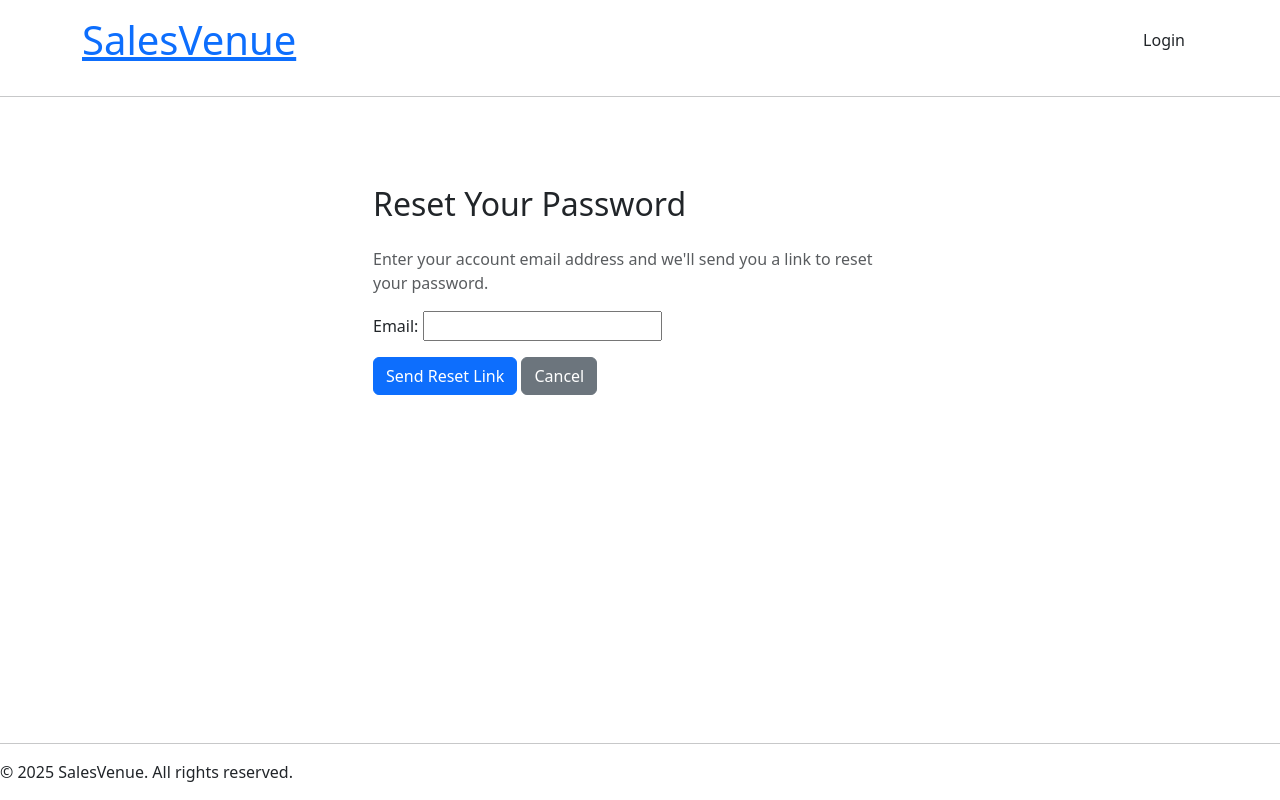
After one commit to Kumaraguhan-Testpress/SalesVenue_MP, a Django app: page /accounts/password_reset/ in a window 1280 px wide. The commit adds this page. Run offline with Django 4.2, Linux system fonts and the light colour scheme; some libraries are stand-ins or nearby versions.

Commit message:
feat: Add Password Reset Feature with Email Support (#17)
- Implemented password reset request view and form
- Added password reset confirmation flow with secure token validation
- Users can recover accounts without admin intervention
- Secure, token-based reset prevents unauthorized access
- Improves usability and aligns with common authentication standards

```diff
--- a/accounts/templates/login.html
+++ b/accounts/templates/login.html
@@ -11,6 +11,7 @@
                 <button type="submit" class="btn btn-primary btn-lg">Login</button>
             </div>
         </form>
+        <center><a href="{% url 'password_reset' %}" >Forget Password ?</a></center>
     </div>
 </div>
 {% endblock %}
--- /dev/null
+++ b/accounts/templates/registration/password_reset_form.html
@@ -0,0 +1,26 @@
+{% extends "base.html" %}
+{% block content %}
+<div class="container mt-5">
+    <div class="row justify-content-center">
+        <div class="col-md-6">
+            <h2 class="mb-4">Reset Your Password</h2>
+            <p class="text-muted">Enter your account email address and we'll send you a link to reset your password.</p>
+
+            <form method="post">
+                {% csrf_token %}
+                <div class="mb-3">
+                    {{ form.email.label_tag }}
+                    {{ form.email }}
+                    {% if form.email.errors %}
+                        <div class="text-danger small">
+                            {{ form.email.errors|striptags }}
+                        </div>
+                    {% endif %}
+                </div>
+                <button type="submit" class="btn btn-primary">Send Reset Link</button>
+                <a href="{% url 'dashboard' %}" class="btn btn-secondary">Cancel</a>
+            </form>
+        </div>
+    </div>
+</div>
+{% endblock %}
--- a/accounts/urls.py
+++ b/accounts/urls.py
@@ -1,9 +1,30 @@
 from django.urls import path
 from .views import SignUpView, CustomLoginView, CustomLogoutView, ProfileUpdateView
+from django.contrib.auth import views as auth_views
 
 urlpatterns = [
     path('signup/', SignUpView.as_view(), name='signup'),
     path('login/', CustomLoginView.as_view(), name='login'),
     path('logout/', CustomLogoutView.as_view(), name='logout'),
     path('profile/', ProfileUpdateView.as_view(), name='profile'),
+    path(
+        'password_reset/',
+        auth_views.PasswordResetView.as_view(),
+        name='password_reset'
+    ),
+    path(
+        'password_reset/done/',
+        auth_views.PasswordResetDoneView.as_view(),
+        name='password_reset_done'
+    ),
+    path(
+        'reset/<uidb64>/<token>/',
+        auth_views.PasswordResetConfirmView.as_view(),
+        name='password_reset_confirm'
+    ),
+    path(
+        'reset/done/',
+        auth_views.PasswordResetCompleteView.as_view(),
+        name='password_reset_complete'
+    ),
 ]
--- a/sales/templates/dashboard.html
+++ b/sales/templates/dashboard.html
@@ -24,6 +24,7 @@
                     {% endif %}
                 </p>
                 <a href="{% url 'profile' %}" class="btn btn-primary mt-2">Update Profile</a>
+                <a href="{% url 'password_reset' %}" class="btn btn-warning mt-2">Reset Password</a>
             </div>
         </div>
     </div>
```
Also changed, not shown: accounts/templates/registration/password_reset_complete.html (added, +8 -0 lines), accounts/templates/registration/password_reset_confirm.html (added, +23 -0 lines), accounts/templates/registration/password_reset_done.html (added, +10 -0 lines).
